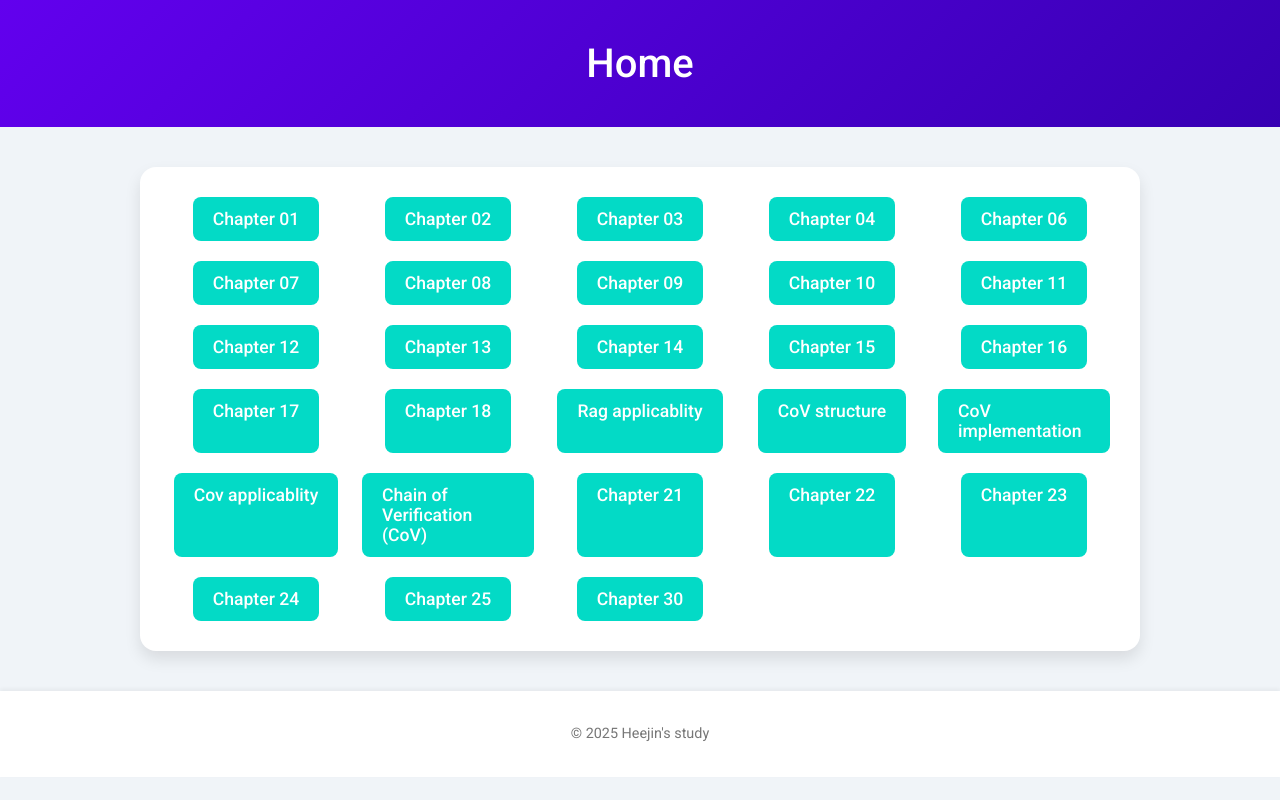
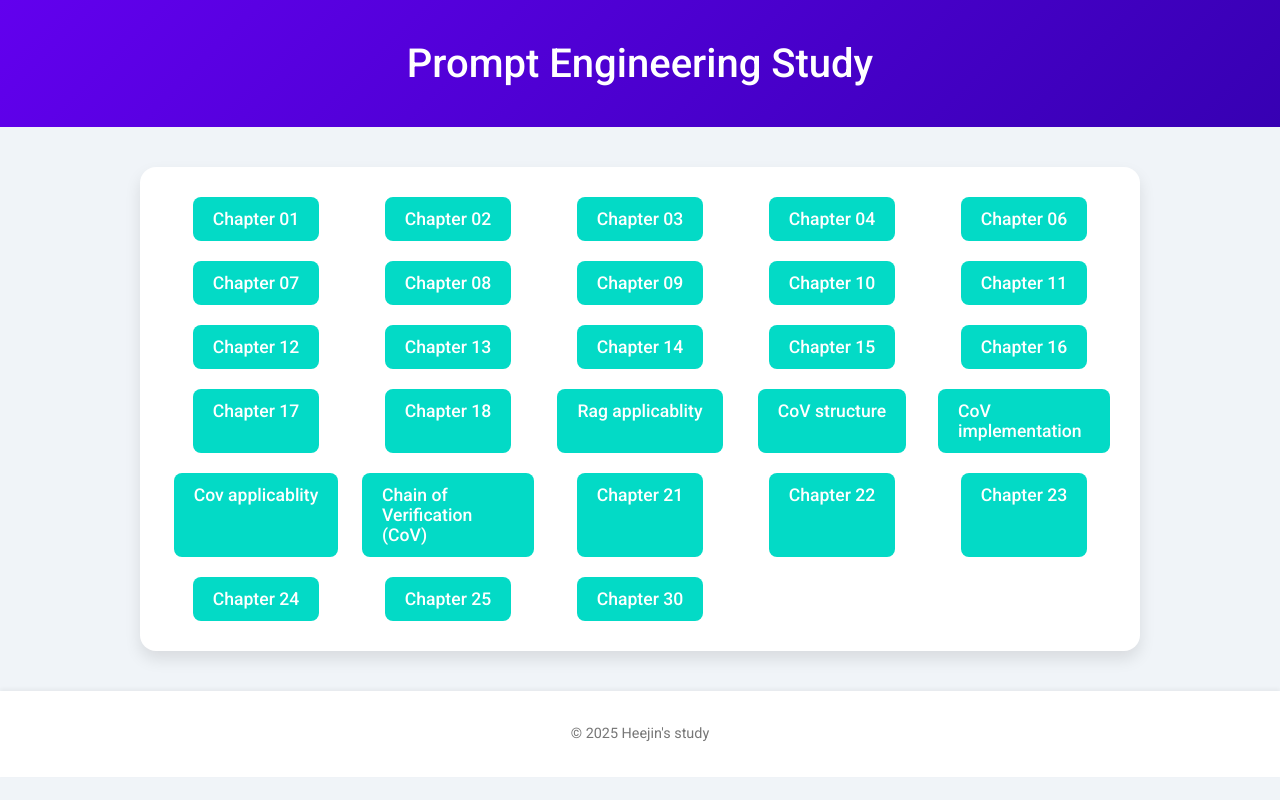
Before and after one commit to JO-HEEJIN/Prompt_engineering, a plain HTML site: page index.html in a window 1280 px wide. Drawn offline with Linux system fonts and the light colour scheme.

Commit message:
Update index.html

```diff
--- a/index.html
+++ b/index.html
@@ -73,7 +73,7 @@
 </head>
 <body>
   <header>
-    <h1>Home</h1>
+    <h1>Prompt Engineering Study</h1>
   </header>
   <nav>
     <ul>
```
